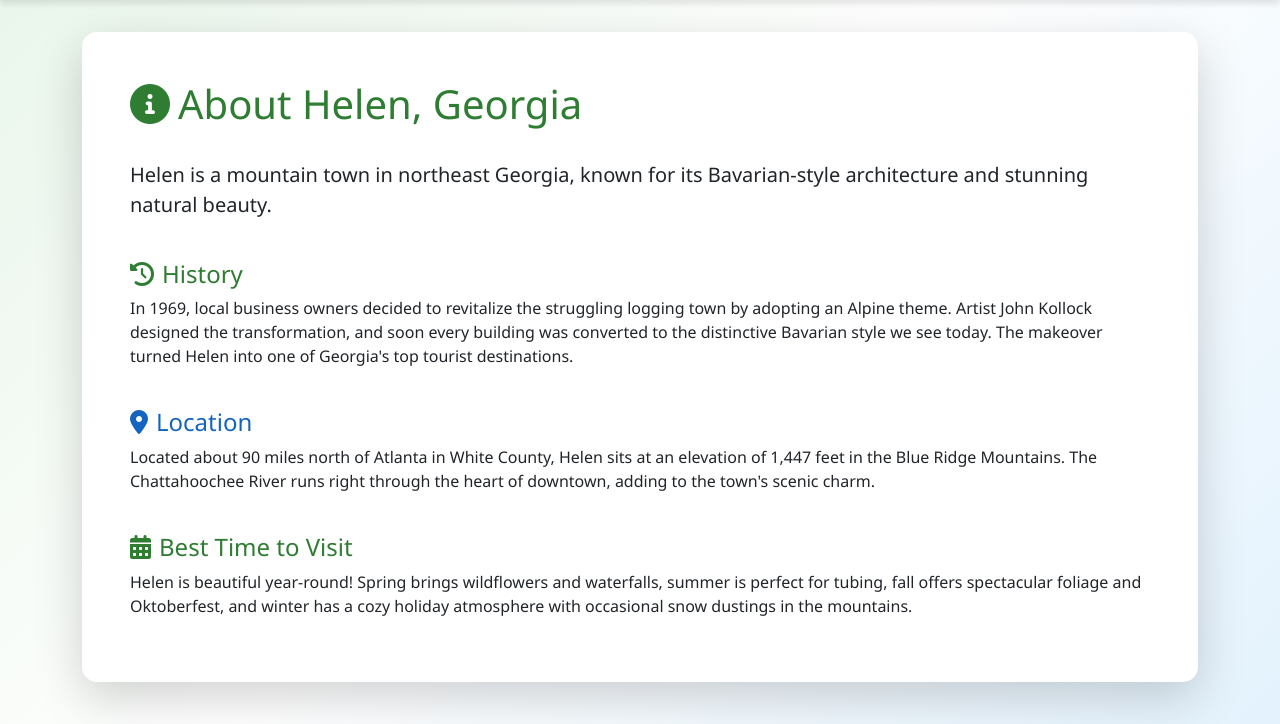
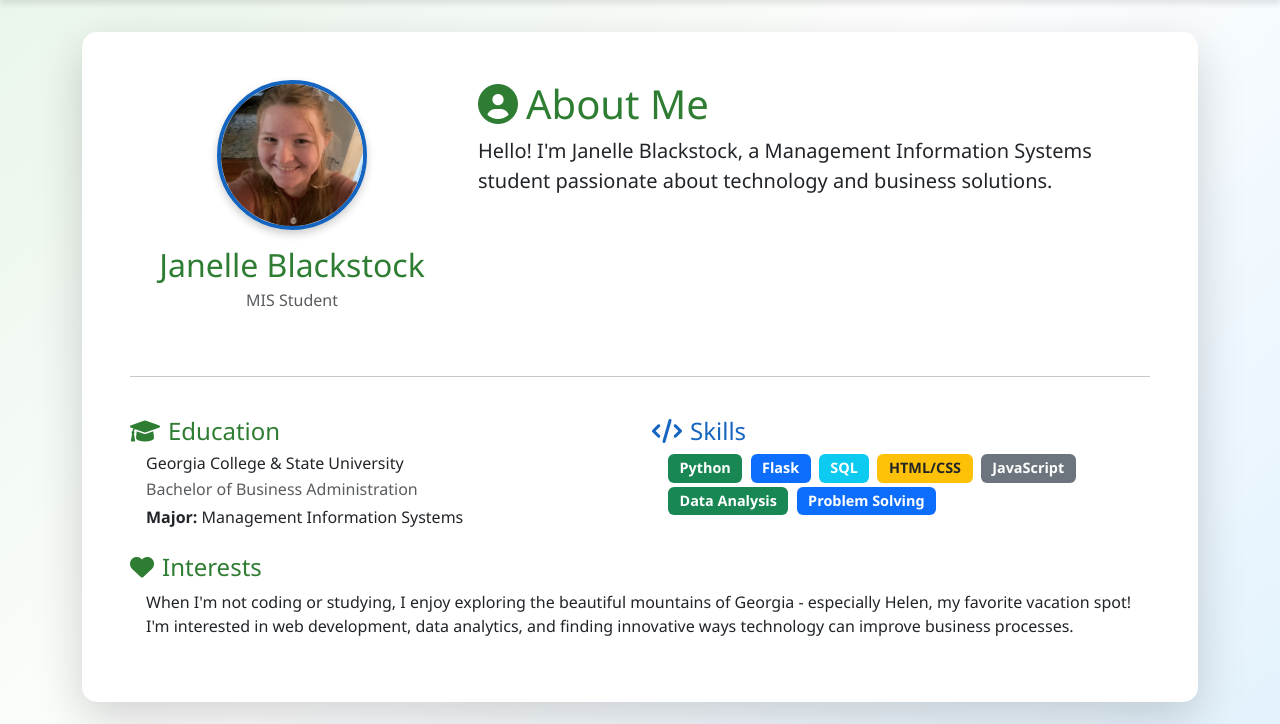
Before and after one commit to janelleblackstock-eng/Blackstock-4210-Demo-01, a Flask app: page /about in a window 1280 px wide. Shown: the part 76-800 px from the top of the page. Run offline with Flask 3, Linux system fonts and the light colour scheme.

Commit message:
Add personal resume to about page with profile photo
Replace Helen, GA content with Janelle Blackstock's resume including
education, skills, and interests sections. Add profile photo with
circular styling.

Co-Authored-By: Claude Opus 4.5 <noreply@anthropic.com>

```diff
--- a/app/templates/about.html
+++ b/app/templates/about.html
@@ -2,17 +2,68 @@
 
 {% block content %}
 <div class="card shadow-lg p-5">
-    <h1><i class="fas fa-info-circle me-2"></i>About Helen, Georgia</h1>
-    <br>
-    <p class="lead">Helen is a mountain town in northeast Georgia, known for its Bavarian-style architecture and stunning natural beauty.</p>
+    <div class="row">
+        <div class="col-md-4 text-center mb-4">
+            <!-- Profile Photo -->
+            <img src="{{ url_for('static', filename='images/profile.jpg') }}" alt="Janelle Blackstock" class="profile-photo mb-3">
+            <h2 class="mb-1">Janelle Blackstock</h2>
+            <p class="text-muted">MIS Student</p>
+        </div>
+        <div class="col-md-8">
+            <h1><i class="fas fa-user-circle me-2"></i>About Me</h1>
+            <p class="lead">Hello! I'm Janelle Blackstock, a Management Information Systems student passionate about technology and business solutions.</p>
+        </div>
+    </div>
 
-    <h4 class="mt-4" style="color: var(--helen-green);"><i class="fas fa-history me-2"></i>History</h4>
-    <p>In 1969, local business owners decided to revitalize the struggling logging town by adopting an Alpine theme. Artist John Kollock designed the transformation, and soon every building was converted to the distinctive Bavarian style we see today. The makeover turned Helen into one of Georgia's top tourist destinations.</p>
+    <hr class="my-4">
 
-    <h4 class="mt-4" style="color: var(--helen-blue);"><i class="fas fa-map-marker-alt me-2"></i>Location</h4>
-    <p>Located about 90 miles north of Atlanta in White County, Helen sits at an elevation of 1,447 feet in the Blue Ridge Mountains. The Chattahoochee River runs right through the heart of downtown, adding to the town's scenic charm.</p>
+    <div class="row">
+        <div class="col-md-6">
+            <h4 class="mt-3" style="color: var(--helen-green);"><i class="fas fa-graduation-cap me-2"></i>Education</h4>
+            <div class="ms-3">
+                <h6 class="mb-1">Georgia College & State University</h6>
+                <p class="text-muted mb-1">Bachelor of Business Administration</p>
+                <p class="mb-0"><strong>Major:</strong> Management Information Systems</p>
+            </div>
+        </div>
 
-    <h4 class="mt-4" style="color: var(--helen-green);"><i class="fas fa-calendar-alt me-2"></i>Best Time to Visit</h4>
-    <p>Helen is beautiful year-round! Spring brings wildflowers and waterfalls, summer is perfect for tubing, fall offers spectacular foliage and Oktoberfest, and winter has a cozy holiday atmosphere with occasional snow dustings in the mountains.</p>
+        <div class="col-md-6">
+            <h4 class="mt-3" style="color: var(--helen-blue);"><i class="fas fa-code me-2"></i>Skills</h4>
+            <div class="ms-3">
+                <span class="badge bg-success me-1 mb-1">Python</span>
+                <span class="badge bg-primary me-1 mb-1">Flask</span>
+                <span class="badge bg-info me-1 mb-1">SQL</span>
+                <span class="badge bg-warning text-dark me-1 mb-1">HTML/CSS</span>
+                <span class="badge bg-secondary me-1 mb-1">JavaScript</span>
+                <span class="badge bg-success me-1 mb-1">Data Analysis</span>
+                <span class="badge bg-primary me-1 mb-1">Problem Solving</span>
+            </div>
+        </div>
+    </div>
+
+    <div class="row mt-4">
+        <div class="col-12">
+            <h4 style="color: var(--helen-green);"><i class="fas fa-heart me-2"></i>Interests</h4>
+            <div class="ms-3">
+                <p>When I'm not coding or studying, I enjoy exploring the beautiful mountains of Georgia - especially Helen, my favorite vacation spot! I'm interested in web development, data analytics, and finding innovative ways technology can improve business processes.</p>
+            </div>
+        </div>
+    </div>
 </div>
+
+<style>
+    .profile-photo {
+        width: 150px;
+        height: 150px;
+        border-radius: 50%;
+        object-fit: cover;
+        border: 4px solid var(--helen-blue);
+        box-shadow: 0 4px 8px rgba(0, 0, 0, 0.2);
+    }
+
+    .badge {
+        font-size: 0.9rem;
+        padding: 0.5em 0.8em;
+    }
+</style>
 {% endblock %}
```
Also changed, not shown: app/static/images/profile.jpg (added).
